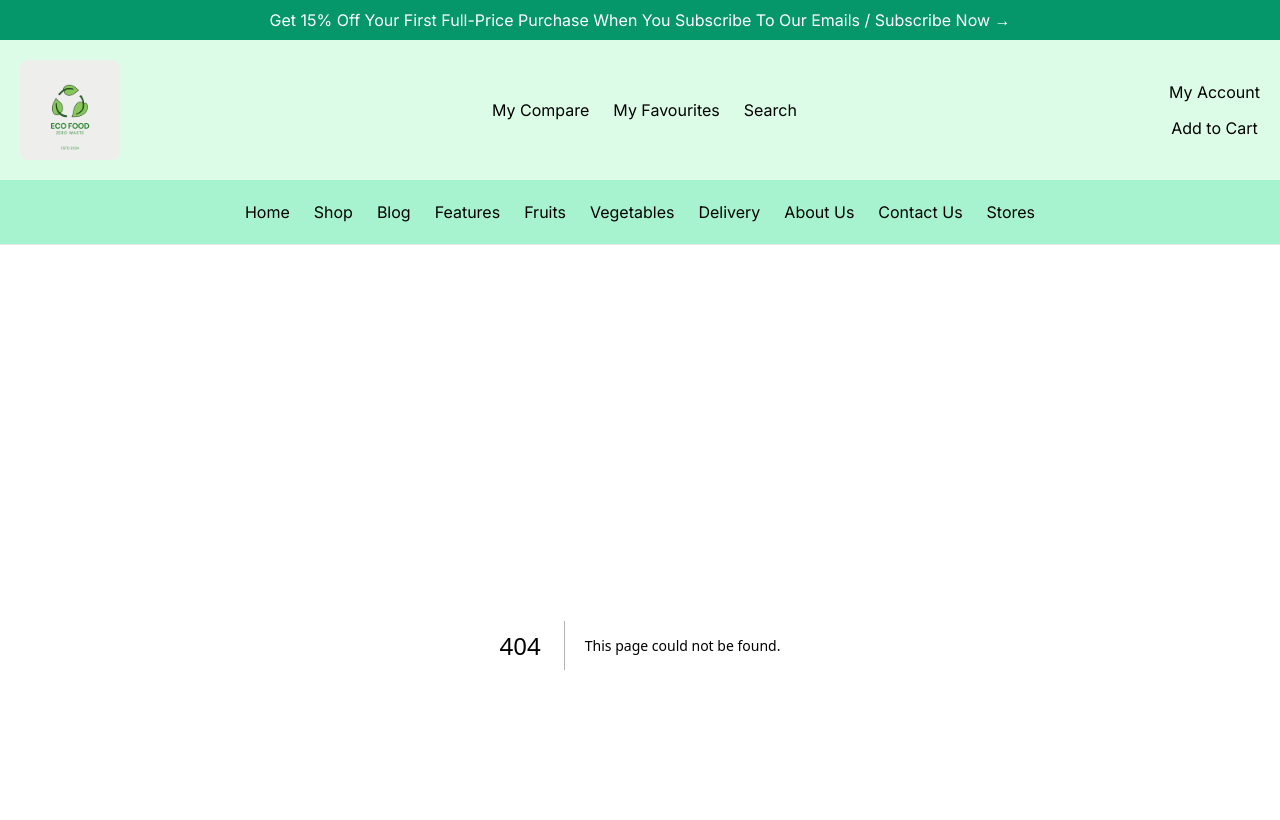
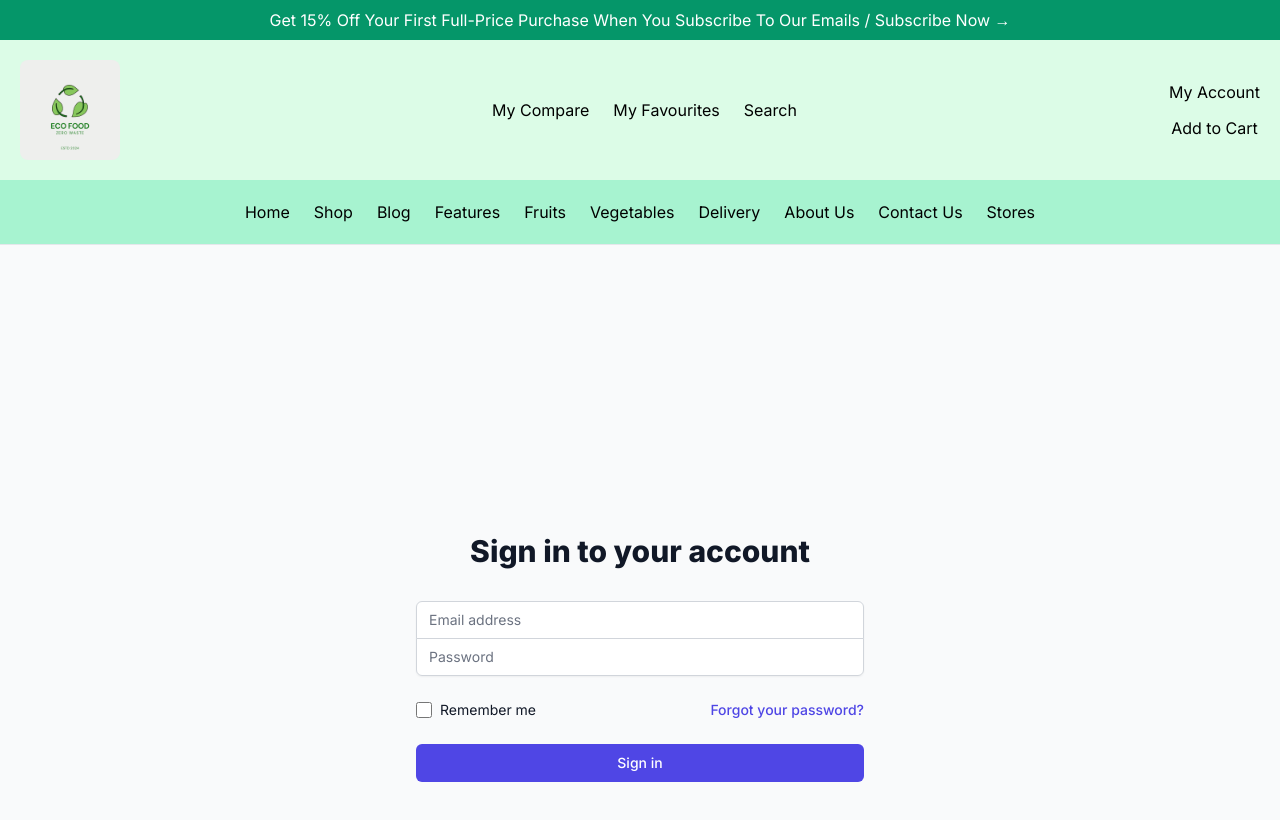
Before and after one commit to abdullah-21-siraj/ecofood, a Next.js app: page /login in a window 1280 px wide. Before the commit this address had no page. Shown: the top 820 px of the page. Built offline with nearby package versions, Linux system fonts and the light colour scheme.

Commit message:
Login and Sign Up Page created (kindly fix layout)

```diff
--- /dev/null
+++ b/src/app/(auth)/login/page.tsx
@@ -0,0 +1,85 @@
+"use client";
+import React from "react";
+
+const LoginPage = () => {
+  return (
+    <div className="min-h-screen flex items-center justify-center bg-gray-50 py-12 px-4 sm:px-6 lg:px-8">
+      <div className="max-w-md w-full space-y-8">
+        <div>
+          <h2 className="mt-6 text-center text-3xl font-extrabold text-gray-900">
+            Sign in to your account
+          </h2>
+        </div>
+        <form className="mt-8 space-y-6">
+          <div className="rounded-md shadow-sm -space-y-px">
+            <div>
+              <label htmlFor="email-address" className="sr-only">
+                Email address
+              </label>
+              <input
+                id="email-address"
+                name="email"
+                type="email"
+                autoComplete="email"
+                required
+                className="appearance-none rounded-none relative block w-full px-3 py-2 border border-gray-300 placeholder-gray-500 text-gray-900 rounded-t-md focus:outline-none focus:ring-indigo-500 focus:border-indigo-500 focus:z-10 sm:text-sm"
+                placeholder="Email address"
+              />
+            </div>
+            <div>
+              <label htmlFor="password" className="sr-only">
+                Password
+              </label>
+              <input
+                id="password"
+                name="password"
+                type="password"
+                autoComplete="current-password"
+                required
+                className="appearance-none rounded-none relative block w-full px-3 py-2 border border-gray-300 placeholder-gray-500 text-gray-900 rounded-b-md focus:outline-none focus:ring-indigo-500 focus:border-indigo-500 focus:z-10 sm:text-sm"
+                placeholder="Password"
+              />
+            </div>
+          </div>
+
+          <div className="flex items-center justify-between">
+            <div className="flex items-center">
+              <input
+                id="remember-me"
+                name="remember-me"
+                type="checkbox"
+                className="h-4 w-4 text-indigo-600 focus:ring-indigo-500 border-gray-300 rounded"
+              />
+              <label
+                htmlFor="remember-me"
+                className="ml-2 block text-sm text-gray-900"
+              >
+                Remember me
+              </label>
+            </div>
+
+            <div className="text-sm">
+              <a
+                href="#"
+                className="font-medium text-indigo-600 hover:text-indigo-500"
+              >
+                Forgot your password?
+              </a>
+            </div>
+          </div>
+
+          <div>
+            <button
+              type="submit"
+              className="group relative w-full flex justify-center py-2 px-4 border border-transparent text-sm font-medium rounded-md text-white bg-indigo-600 hover:bg-indigo-700 focus:outline-none focus:ring-2 focus:ring-offset-2 focus:ring-indigo-500"
+            >
+              Sign in
+            </button>
+          </div>
+        </form>
+      </div>
+    </div>
+  );
+};
+
+export default LoginPage;
--- /dev/null
+++ b/src/app/(auth)/signup/page.tsx
@@ -0,0 +1,58 @@
+import React from "react";
+
+const SignupPage = () => {
+  return (
+    <div className="min-h-screen flex items-center justify-center bg-gray-50 py-12 px-4 sm:px-6 lg:px-8">
+      <div className="max-w-md w-full space-y-8">
+        <div>
+          <h2 className="mt-6 text-center text-3xl font-extrabold text-gray-900">
+            Create an account
+          </h2>
+        </div>
+        <form className="mt-8 space-y-6">
+          <div className="rounded-md shadow-sm -space-y-px">
+            <div>
+              <label htmlFor="email-address" className="sr-only">
+                Email address
+              </label>
+              <input
+                id="email-address"
+                name="email"
+                type="email"
+                autoComplete="email"
+                required
+                className="appearance-none rounded-none relative block w-full px-3 py-2 border border-gray-300 placeholder-gray-500 text-gray-900 rounded-t-md focus:outline-none focus:ring-indigo-500 focus:border-indigo-500 focus:z-10 sm:text-sm"
+                placeholder="Email address"
+              />
+            </div>
+            <div>
+              <label htmlFor="password" className="sr-only">
+                Password
+              </label>
+              <input
+                id="password"
+                name="password"
+                type="password"
+                autoComplete="new-password"
+                required
+                className="appearance-none rounded-none relative block w-full px-3 py-2 border border-gray-300 placeholder-gray-500 text-gray-900 rounded-b-md focus:outline-none focus:ring-indigo-500 focus:border-indigo-500 focus:z-10 sm:text-sm"
+                placeholder="Password"
+              />
+            </div>
+          </div>
+
+          <div>
+            <button
+              type="submit"
+              className="group relative w-full flex justify-center py-2 px-4 border border-transparent text-sm font-medium rounded-md text-white bg-indigo-600 hover:bg-indigo-700 focus:outline-none focus:ring-2 focus:ring-offset-2 focus:ring-indigo-500"
+            >
+              Sign up
+            </button>
+          </div>
+        </form>
+      </div>
+    </div>
+  );
+};
+
+export default SignupPage;
--- a/src/app/layout.tsx
+++ b/src/app/layout.tsx
@@ -2,6 +2,7 @@ import type { Metadata } from "next";
 import { Inter } from "next/font/google";
 import "./globals.css";
 import NavBar from "./homePageComponents/navbar/page";
+import React from "react";
 
 const inter = Inter({ subsets: ["latin"] });
 
```
